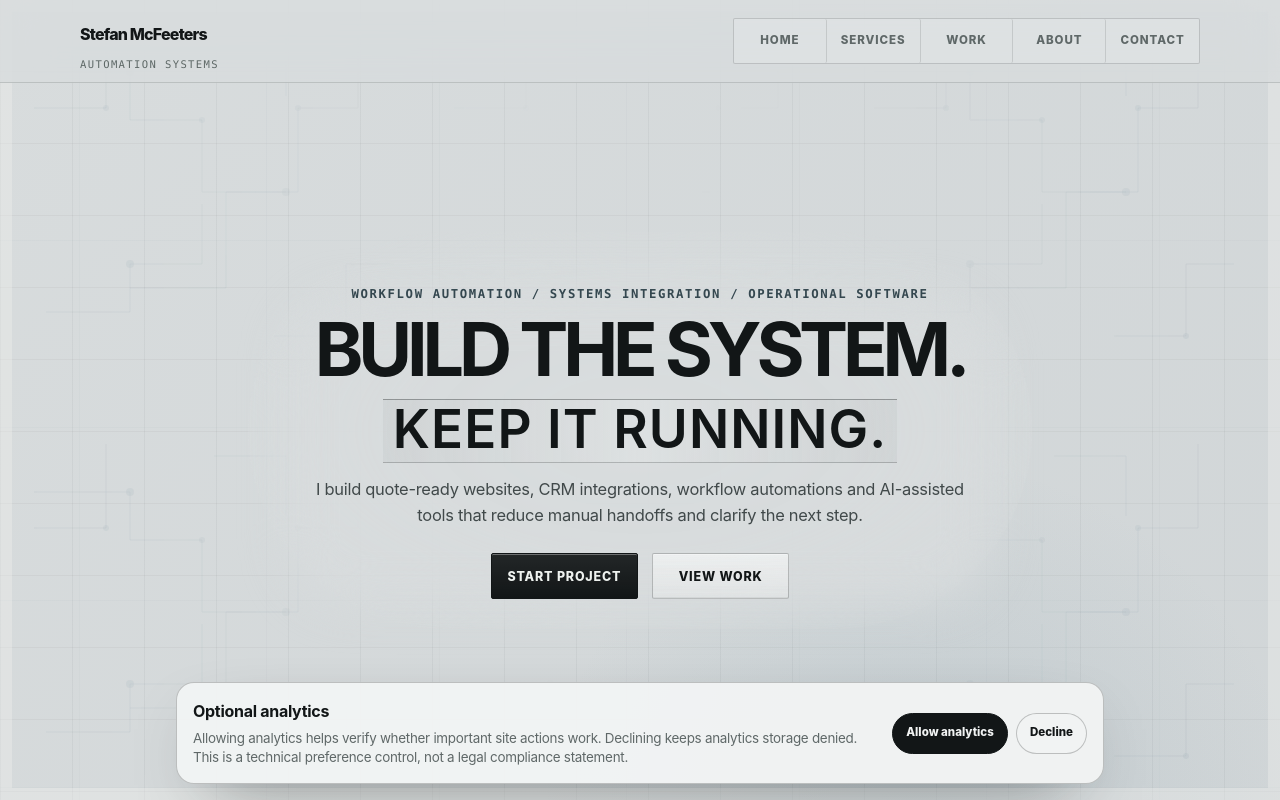
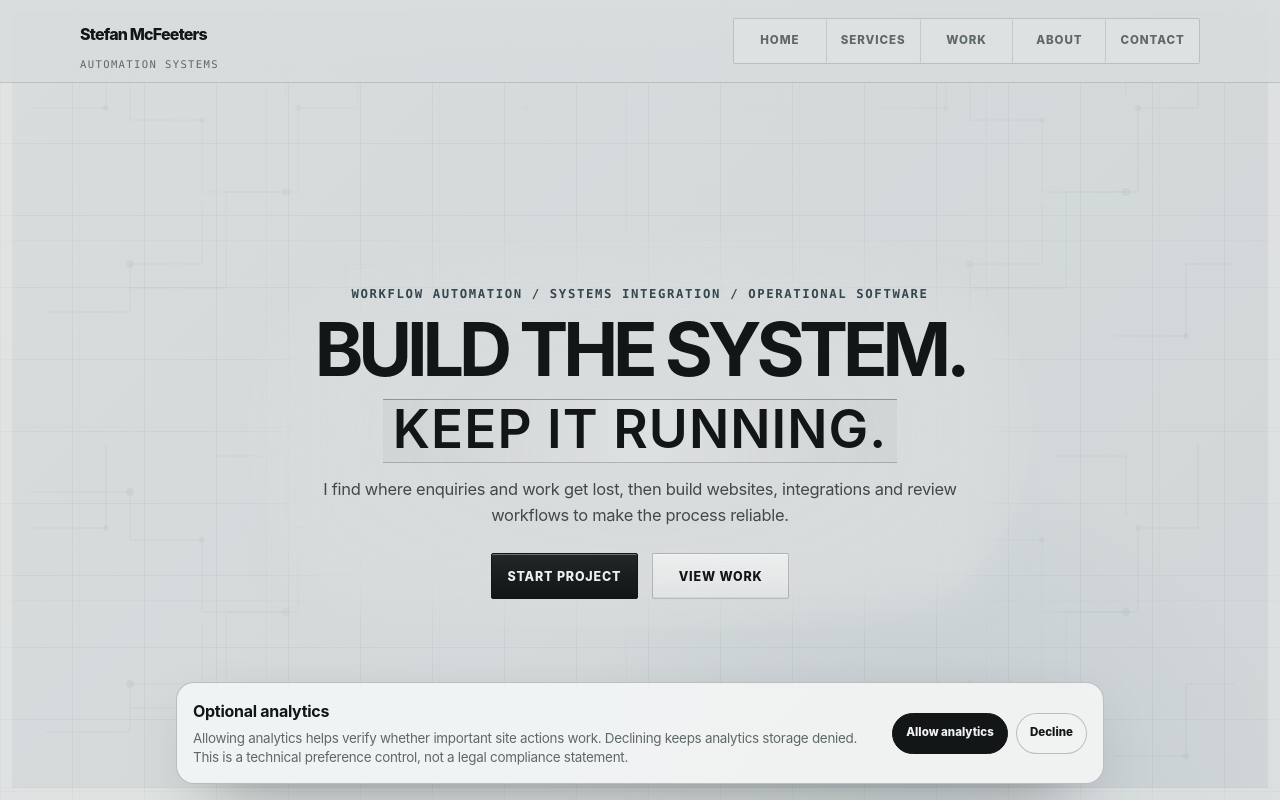
Before and after one commit to stefan-mcf/smsystems.au, a Next.js app: page / in a window 1280 px wide. Shown: the top 800 px of the page. Built offline with nearby package versions, Linux system fonts and the light colour scheme.

Commit message:
Refresh SM Systems positioning copy (#34)

```diff
--- a/content/site.ts
+++ b/content/site.ts
@@ -24,7 +24,7 @@ export const workflowDiagnosisMailto = `mailto:${contactLinks.email}?subject=${e
 export const siteMeta = {
   title: 'SM Systems | Workflow Automation Builds & Integrations',
   description:
-    'SM Systems builds workflow automation, API integrations, dashboards, data syncs, CRM/intake routing, review-gated AI workflows, and operator tools.',
+    'SM Systems finds where enquiries and work get lost, then builds websites, integrations and reviewed workflows that make the process reliable and visible.',
   nav: [
     { href: '/#top', label: 'Home' },
     { href: '/#services', label: 'Services' },
@@ -37,7 +37,7 @@ export const siteMeta = {
     kicker: 'Workflow automation / systems integration / operational software',
     headline: 'BUILD THE SYSTEM. KEEP IT RUNNING.',
     subhead:
-      'I build quote-ready websites, CRM integrations, workflow automations and AI-assisted tools that reduce manual handoffs and clarify the next step.',
+      'I find where enquiries and work get lost, then build websites, integrations and review workflows to make the process reliable.',
     primaryCta: { label: 'Start project', href: '/#project-enquiry' },
     secondaryCta: { label: 'View work', href: '/#work' },
     operatingNotes: [
@@ -51,7 +51,7 @@ export const siteMeta = {
     eyebrow: 'About',
     title: 'I build connected systems for real operations.',
     body: [
-      'I build websites, automation tools, and connected systems for businesses, teams, and operators where reliability, visibility, and clear operating records matter.',
+      'Through SM Systems, I find where enquiries, customer information, or operational work get lost, then build the websites, integrations, and human-review workflows needed to make those processes reliable and visible.',
       'Most of my work sits between websites, payments, APIs, CRMs, spreadsheets, dashboards, and internal tools. I focus on the parts that usually break: weak enquiry paths, missing records, unreliable handoffs, unclear ownership, and poor visibility.',
       'I also bring experience with PLC-style and edge-to-cloud environments, where software connects back to physical operations.',
     ],
@@ -73,7 +73,7 @@ export const siteMeta = {
   },
   contact: {
     intro:
-      'If you need a website, CRM, automation, integration, or internal tool built or improved, send what exists now and the outcome you need.',
+      'Send the process that is losing enquiries, customer information, or operational work, along with what exists now and the outcome you need.',
     includes: [
       'project or service needed',
       'what exists now',
```
